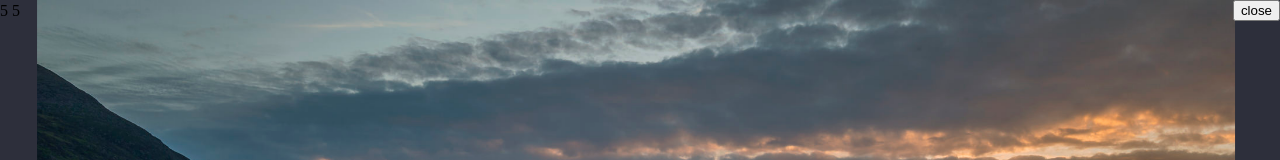
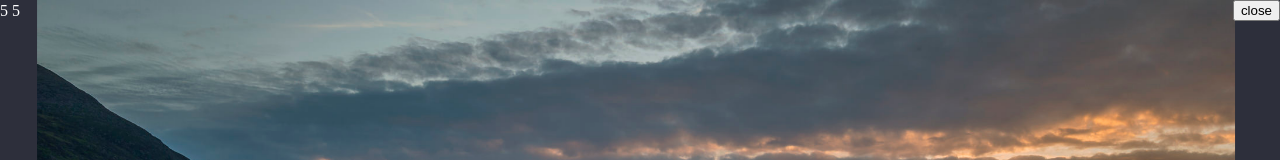
Before and after one commit to aronwoost/image-gallery, a Next.js app: page / in a window 1280 px wide. Both pictures are taken after a click on the button "Open Gallery". Shown: the top 160 px of the page. Built offline with nearby package versions, Linux system fonts and the light colour scheme.

Commit message:
Remove container

```diff
--- a/src/app/ImageGallery.module.css
+++ b/src/app/ImageGallery.module.css
@@ -60,7 +60,7 @@
 }
 
 .counter {
-  color: var(--color-neutral-800);
+  color: white;
 }
 
 .navigationButton {
--- a/src/app/ImageGallery.tsx
+++ b/src/app/ImageGallery.tsx
@@ -207,7 +207,9 @@ const ImageGallery = ({
           [styles.disablePointerEvents]: pinchingInProgress,
         })}
       >
-        <span>{`${imageIndex + 1} ${imagesAndVideos.length}`}</span>
+        <span
+          className={styles.counter}
+        >{`${imageIndex + 1} ${imagesAndVideos.length}`}</span>
         <button type="button" onClick={close}>
           close
         </button>
--- a/src/app/page.module.css
+++ b/src/app/page.module.css
@@ -1,8 +1,3 @@
-.container {
-  position: absolute;
-  top: 0;
-  left: 0;
-  width: 100%;
-  height: 100%;
+.buttons {
   background-color: lightgrey;
 }
--- a/src/app/page.tsx
+++ b/src/app/page.tsx
@@ -19,7 +19,7 @@ export default function Home() {
 
   return (
     <main>
-      <div>
+      <div className={styles.buttons}>
         <button type="button" onClick={() => setGalleryOpen(true)}>
           Open Gallery
         </button>
@@ -34,13 +34,11 @@ export default function Home() {
         </button>
       </div>
       {galleryOpen && (
-        <div className={styles.container}>
-          <ImageGallery
-            index={imageIndex}
-            images={IMAGES}
-            onClose={() => setGalleryOpen(false)}
-          />
-        </div>
+        <ImageGallery
+          index={imageIndex}
+          images={IMAGES}
+          onClose={() => setGalleryOpen(false)}
+        />
       )}
     </main>
   );
```
